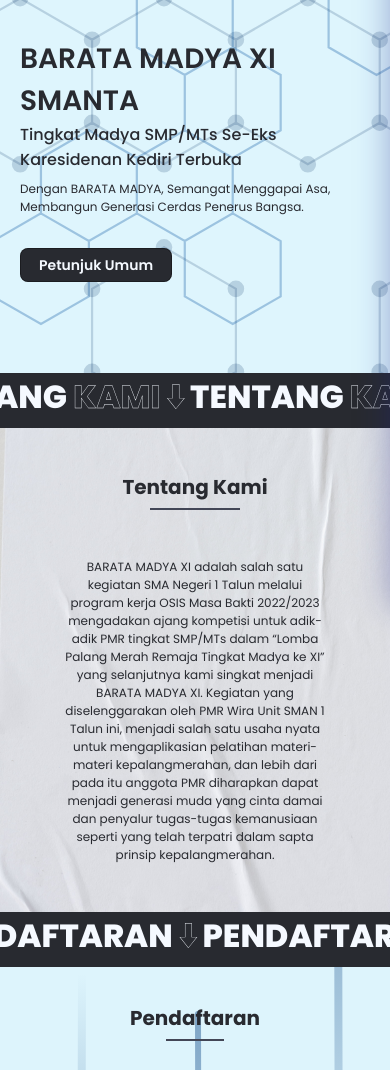
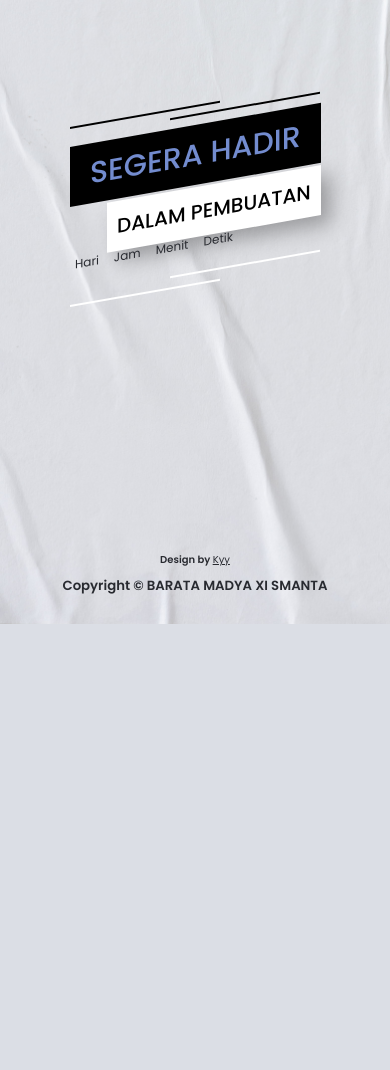
Before and after one commit to BangKyy/BaratamadyaXI-Smanta, a PHP site: page / in a window 390 px wide. Shown: the part 247-1317 px from the top of the page. After the commit the page ends 871 px from the top, so only its background shows below. Run offline with PHP 8.4, Linux system fonts and the light colour scheme; some libraries are stand-ins or nearby versions.

Commit message:
Change main page to coming soon page

```diff
--- /dev/null
+++ b/comingsoon.css
@@ -0,0 +1,277 @@
+@import url('https://fonts.googleapis.com/css2?family=Poppins:wght@200;300;400;500;600;700;800&display=swap');
+
+* {
+    margin: 0;
+    padding: 0;
+    font-family: 'Poppins', sans-serif;
+    box-sizing: border-box;
+    scroll-behavior: smooth;
+}
+body {
+    background-image: url(images/white-crinkled-paper-texture.jpg);
+    background-position: center;
+    background-size: cover;
+    background-repeat: no-repeat;
+    overflow: hidden;
+    height: 100%;
+    width: 100%;
+}
+body::-webkit-scrollbar {
+    display: none;
+}
+a {
+    text-decoration: none;
+    color: var(--textColor);
+    cursor: pointer;
+}
+
+/*  Global Variables */
+:root {
+    --themeColor: #ddf4fc; /* #C1C9EC */
+    --textColor: #282a30;
+    --bgColor: #F5F9FF;
+    --textColorLight: #A7AABD;
+    --textColorYellow: #B68A00;
+
+    /* Font Weight */
+    --bold-1: 800;
+    --bold-2: 600;
+    --bold-3: 400;
+    --bold-4: 200;
+}
+
+
+.header-comingsoon {
+    display: flex;
+    justify-content: space-between;
+    align-items: center;
+    width: 100%;
+    padding: 12px 36px;
+    gap: 4px;
+}
+.header-logo {
+    display: flex;
+    align-items: center;
+}
+.logo-comingsoon {
+    width: 40px;
+}
+.icon-link {
+    font-size: 24px;
+}
+.coming-soon {
+    width: 100vw;
+    height: 80vh;
+    display: flex;
+    align-items: center;
+    justify-content: center;
+    /* background: #fece00; */
+    overflow: hidden;
+}
+.coming-soon-inner {
+    position: relative;
+}
+.heading {
+    font-size: 100px;
+    text-transform: uppercase;
+    padding: 20px;
+    background: #000;
+    /* color: #DDF4FC; */
+    color: #738ccf;
+    transform: skewY(-10deg);
+    font-weight: 500;
+    line-height: 100px;
+}
+.small-heading {
+    font-size: 30px;
+    text-transform: uppercase;
+    display: inline-block;
+    padding: 20px;
+    background: #fff;
+    color: #000;
+    transform: skewY(-10deg);
+    font-weight: 500;
+    line-height: 30px;
+    box-shadow: 10px 10px 20px rgb(0 0 0 / .3);
+    position: absolute;
+    right: 0;
+    bottom: -44px;
+}
+ul {
+    list-style: none;
+    display: flex;
+    column-gap: 10px;
+}
+.counter-timer {
+    transform: skewY(-10deg);
+    position: absolute;
+    left: 0;
+    bottom: -75px;
+}
+.counter-timer > ul > li > span {
+    padding-right: 5px;
+}
+/*******************************/
+span.bar {
+    display: block;
+    position: absolute;
+    right: 10px;
+    top: 10px;
+    z-index: 999;
+}
+span.bar i {
+    font-size: 35px;
+    cursor: pointer;
+}
+nav.toggle-nav {
+    position: fixed;
+    right: -100px;
+    background: #fff;
+    height: 100vh;
+    display: flex;
+    align-items: center;
+    justify-content: center;
+    transition: 0.5s linear;
+    z-index: 333;
+}
+nav.toggle-nav.active {
+  right: 0px;
+}
+ul.listing, ul.listing > li {
+    display: block;
+}
+ul.listing > li > a {
+    font-size: 30px;
+    color: #000;
+    padding: 10px;
+    display: block;
+    text-align: center;
+    transition: 0.5s linear;
+}
+ul.listing > li > a:hover{
+    color: #fece00;
+}
+.coming-soon-inner:before {
+    content: "";
+    height: 2px;
+    width: 60%;
+    background: #000;
+    position: absolute;
+    top: -50px;
+    right: 0;
+    transform: skewY(-10deg);
+}
+.coming-soon-inner:after {
+    content: "";
+    height: 2px;
+    width: 60%;
+    background: #fff;
+    position: absolute;
+    bottom: -80px;
+    right: 0;
+    transform: skewY(-10deg);
+}
+.heading:before {
+    content: "";
+    height: 2px;
+    width: 60%;
+    background: #000;
+    position: absolute;
+    top: -50px;
+    left: 0;
+}
+.heading:after {
+    content: "";
+    height: 2px;
+    width: 60%;
+    background: #fff;
+    position: absolute;
+    bottom: -120px;
+    left: 0;
+}
+.footer-comingsoon {
+    display: flex;
+    justify-content: space-between;
+    padding: 0 36px;
+    margin-top: 2rem;
+    align-items: center;
+}
+.footer-comingsoon h5 {
+    font-weight: var(--bold-2);
+    color: var(--textColor);
+}
+.design-name {
+    color: var(--textColor);
+}
+.design-name:hover {
+    color: var(--textColorYellow);
+}
+@media only screen and (max-width: 400px) and (min-width: 200px) {
+    .header-comingsoon {
+        padding: 12px 18px;
+    }
+  .heading {
+      font-size: 30px;
+        line-height: 40px;
+      text-transform: uppercase;
+      padding: 10px 20px;
+  }
+  .small-heading {
+      font-size: 20px;
+        padding: 10px;
+        bottom: -49px;
+  }
+  .counter-timer li {
+      font-size: 12px;
+  }
+  .coming-soon-inner:before {
+    top: -20px;
+  }
+  .heading:before {
+    top: -20px;
+  }
+  .heading:after {
+    bottom: -100px;
+  }
+  .footer-comingsoon {
+    display: flex;
+    flex-direction: column-reverse;
+    justify-content: center;
+    gap: 8px;
+        padding: 12px 18px;
+        margin-top: 3rem;
+        margin-bottom: 1rem;
+    }
+}
+@media only screen and (max-width: 767px) and (min-width: 401px) {
+    .footer-comingsoon {
+        margin-top: 6rem;
+        margin-bottom: 1rem;
+    }
+  .heading {
+      font-size: 40px;
+        line-height: 50px;
+      text-transform: uppercase;
+      padding: 10px 20px;
+  }
+  .small-heading {
+      font-size: 25px;
+        padding: 10px;
+        bottom: -48px;
+  }
+  .counter-timer li {
+      font-size: 15px;
+  }
+  .coming-soon-inner:before {
+    top: -30px;
+  }
+  .heading:before {
+    top: -30px;
+  }
+  .heading:after {
+    bottom: -100px;
+  }
+  .counter-timer {
+    bottom: -85px;
+  }
+}
--- /dev/null
+++ b/comingsoon.js
@@ -0,0 +1,18 @@
+function countdownDate () {
+    const second = 1000,
+        minute = second * 60,
+        hour = minute * 60,
+        day = hour * 24;
+
+    let countDown = new Date('May 10, 2023 00:00:00').getTime(),
+        x = setInterval(function() {
+
+        let now = new Date().getTime(),
+            distance = countDown - now;
+
+        document.getElementById('days').innerText = Math.floor(distance / (day)),
+        document.getElementById('hours').innerText = Math.floor((distance % (day)) / (hour)),
+        document.getElementById('minutes').innerText = Math.floor((distance % (hour)) / (minute)),
+        document.getElementById('seconds').innerText = Math.floor((distance % (minute)) / second);
+    }, second)
+}
--- a/index.html
+++ b/index.html
@@ -4,6 +4,11 @@
     <meta charset="UTF-8">
     <meta http-equiv="X-UA-Compatible" content="IE=edge">
     <meta name="viewport" content="width=device-width, initial-scale=1.0">
+
+    <meta property="og:title" content="BARATA MADYA XI SMANTA 2023">
+    <meta property="og:description" content="Dengan BARATA MADYA, Semangat Menggapai Asa, Membangun Generasi Cerdas Penerus Bangsa.">
+    <meta property="og:image" content="images/Maskot-Event.png">
+    <meta name="keywords" content="barata madya xi smanta, smanta, Barata Madya XI Smanta, PMR Smanta, Praja Wira Smanta, Barata Madya, sma negeri 01 talun, SMA Negeri 01 Talun, SMAN 01 Talun, Subseksi smanta, PMR blitar, Subseksi berbasis website, Subseksi modern">
 
     <!-- FAV ICONS -->
     <link rel="apple-touch-icon" sizes="180x180" href="images/FavAssets/apple-touch-icon.png">
@@ -17,6 +22,10 @@
     <link href='https://unpkg.com/boxicons@2.1.4/css/boxicons.min.css' rel='stylesheet'>
     <link rel="stylesheet" href="https://cdn.jsdelivr.net/npm/bootstrap-icons@1.10.4/font/bootstrap-icons.css">
     <link rel="stylesheet" href="style.css">
+    <link rel="stylesheet" href="comingsoon.css">
+
+    <link rel="stylesheet" href="https://cdnjs.cloudflare.com/ajax/libs/font-awesome/4.7.0/css/font-awesome.min.css">
+    <script src="https://ajax.googleapis.com/ajax/libs/jquery/3.5.1/jquery.min.js"></script>
 
     <title>BARATA MADYA XI SMANTA 2023</title>
 
@@ -26,7 +35,7 @@
 </head>
 
 <body>
-    <a href="#" class="scroll-top">
+    <!-- <a href="#" class="scroll-top">
         <i class='bx bxs-chevrons-up' ></i>
     </a>
     <nav class="navbar-section container">
@@ -38,11 +47,11 @@
         </div>
         <div class="navbar-right-section navbar">
             <a href="./information/" class="main-option-navbar">Informasi Lomba</a>
-            <!-- <a href="./champion/" class="main-option-navbar-2">Pemenang</a> -->
+            <a href="./champion/" class="main-option-navbar-2">Pemenang</a>
             <button class="btnNon btnActive">Masuk</button>
         </div>
         <div class="sign-btn-container">
-            <!-- <a href="" class="sign-btn login-btn btn btnLogin-popup">Masuk</a> -->
+            <a href="" class="sign-btn login-btn btn btnLogin-popup" style="display: none;">Masuk</a>
             <button class="sign-btn login-btn btn btnLogin-popup">Masuk</button>
         </div>
         <div class="menu-icon">
@@ -52,7 +61,6 @@
         </div>
     </nav>
 
-    <!-- <div class="main-wrapper"> -->
     <div class="wrapper">
         <div class="form-box login">
             <span class="icon-close">
@@ -88,7 +96,6 @@
             </form>
         </div>
     </div>
-    <!-- </div> -->
 
     <div class="home-page-section container">
         <div class="home-main-img">
@@ -131,10 +138,6 @@
            </div>
         </div>
     </div>
-
-    <!-- <div class="wave-section container">
-        <img src="images/wave1.svg" alt="" class="wave1">
-    </div> -->
 
     <div class="about-page containers">
         <div class="about-title-section">
@@ -466,9 +469,50 @@
                 <h5 class="footer-text-bottom">Design by <a href="https://ngabskyy.netlify.app" target="_blank"><span class="design-name">Kyy</span></a></h5>
             </div>
         </div>
+    </div> -->
+
+    <!-- <span class="bar"><i class="fa fa-bars"></i></span>
+  <nav class="toggle-nav">
+    <ul class="listing">
+      <li>
+        <a href="https://www.instagram.com/stackfindover">
+          <i class="fa fa-instagram"></i>
+        </a>
+      </li>
+    </ul>
+</nav> -->
+<header class="header-comingsoon">
+    <div class="header-logo">
+        <img src="images/Maskot-Event.png" alt="" class="logo-comingsoon">
+        <h4 class="title-comingsoon">BARATA MADYA XI SMANTA</h4>
     </div>
+    <div class="header-icon">
+        <a href="https://www.instagram.com/stackfindover" target="_blank" class="icon-link">
+            <i class="fa fa-instagram icon"></i>
+        </a>
+    </div>
+</header>
+  <section class="coming-soon">
+    <div class="coming-soon-inner">
+      <h1 class="heading">Segera Hadir</h1>
+      <h2 class="small-heading">dalam pembuatan</h2>
+      <div class="counter-timer">
+        <ul>
+            <li><span id="days"></span>Hari</li>
+            <li><span id="hours"></span>Jam</li>
+            <li><span id="minutes"></span>Menit</li>
+            <li><span id="seconds"></span>Detik</li>
+          </ul>
+        </div>
+    </div>
+</section>
+<footer class="footer-comingsoon">
+    <h5 class="footer-title">Copyright © BARATA MADYA XI SMANTA</h5>
+    <h5 class="footer-text-bottom">Design by <a href="https://ngabskyy.netlify.app" target="_blank"><span class="design-name">Kyy</span></a></h5>
+</footer>
 
-    <script type="module" src="./utils/login-popup.js"></script>
-    <script type="module" src="./main.js"></script>
+    <!-- <script type="module" src="./utils/login-popup.js"></script>
+    <script type="module" src="./main.js"></script> -->
+    <script type="module" src="./comingsoon.js"></script>
 </body>
 </html>
--- a/style.css
+++ b/style.css
@@ -118,6 +118,7 @@ a {
     cursor: pointer;
     font-weight: 600;
     margin-left: 8px;
+    display: none;
 }
 .btnActive {
     display: none;
```
Also changed, not shown: information/index.html (+11 -47 lines), information/information.css (+20 -63 lines), information/information.js (+40 -2 lines), images/BANNER_BACKDROP_FIX BARATA_MADYA.png (added), images/HEADER GFORM BARATA MADYA .png (added), images/rocket.png (added), 1 other file. Lines whose indentation alone changed are shown as unchanged.
